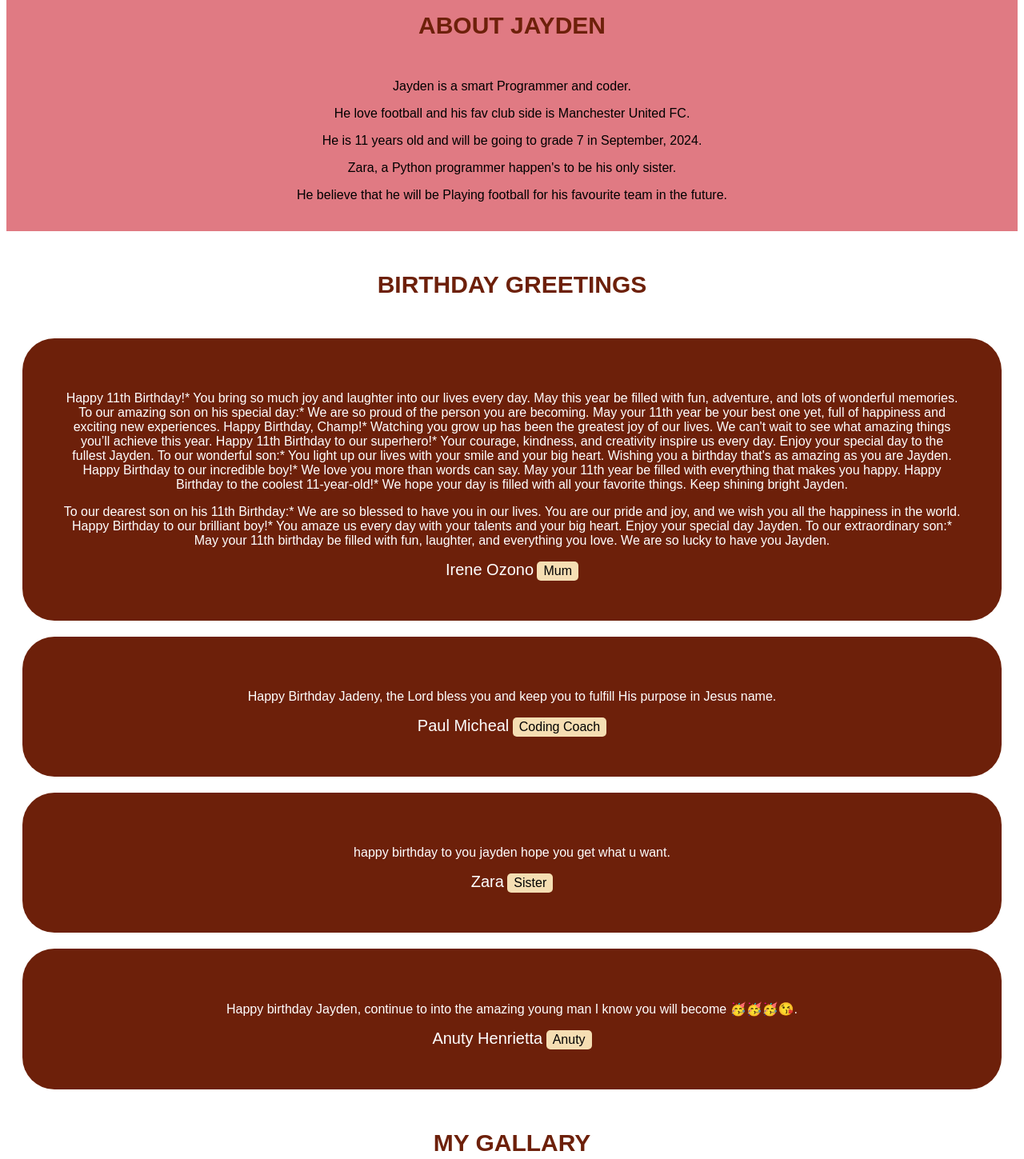
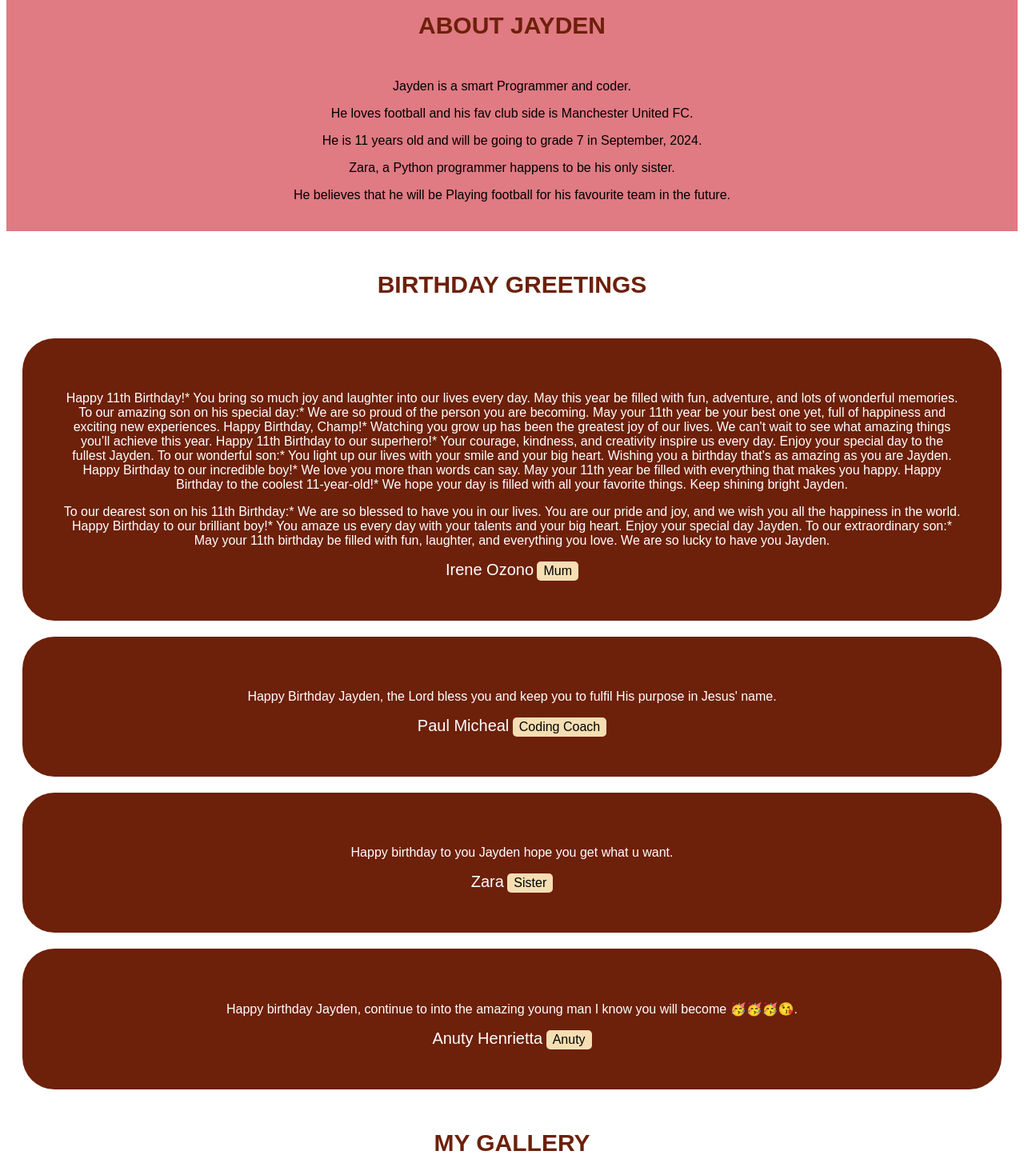
Before and after one commit to serenenity/jayden-birthday, a plain HTML site: page index.html in a window 1280 px wide. Shown: the part 740-2189 px from the top of the page at 80% size. Drawn offline with Linux system fonts and the light colour scheme.

Commit message:
Update index.html page

```diff
--- a/index.html
+++ b/index.html
@@ -21,10 +21,10 @@
         <p>
             Jayden is a smart Programmer and coder.
         </p>
-        <p>He love football and his fav club side is Manchester United FC.</p>
+        <p>He loves football and his fav club side is Manchester United FC.</p>
         <p>He is 11 years old and will be going to grade 7 in September, 2024.</p>
-        <p>Zara, a Python programmer happen's to be his only sister.</p>
-        <p>He believe that he will be Playing football for his favourite team in the future.</p>
+        <p>Zara, a Python programmer happens to be his only sister.</p>
+        <p>He believes that he will be Playing football for his favourite team in the future.</p>
         <!-- <p></p> -->
     </section>
 
@@ -66,13 +66,13 @@ To our extraordinary son:* May your 11th birthday be filled with fun, laughter,
         </div>
         <div class="wishers">
 
-            <p>Happy Birthday Jadeny, the Lord bless you and keep you to fulfill His purpose in Jesus name.</p>
+            <p>Happy Birthday Jayden, the Lord bless you and keep you to fulfil His purpose in Jesus' name.</p>
             <div class="name">Paul Micheal</div>
             <div class="relationship">Coding Coach</div>
         </div>
         <div class="wishers">
 
-            <p>happy birthday to you jayden hope you get what u want.</p>
+            <p>Happy birthday to you Jayden hope you get what u want.</p>
             <div class="name">Zara</div>
             <div class="relationship">Sister</div>
         </div>
@@ -85,7 +85,7 @@ To our extraordinary son:* May your 11th birthday be filled with fun, laughter,
     </section>
     <section class="section-gallary">
         <h1  class="color-secondary heading-2">
-           My Gallary
+           My Gallery
         </h1>
         <div class="main-gallary">
             <div class="gallary">
```
